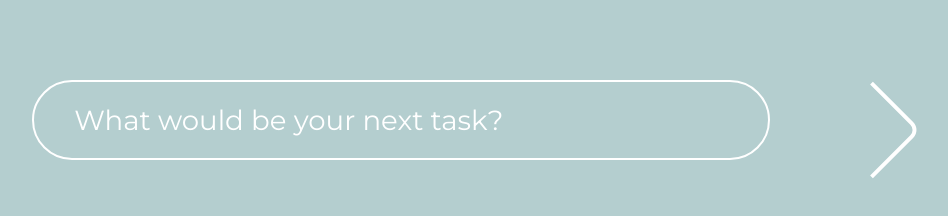
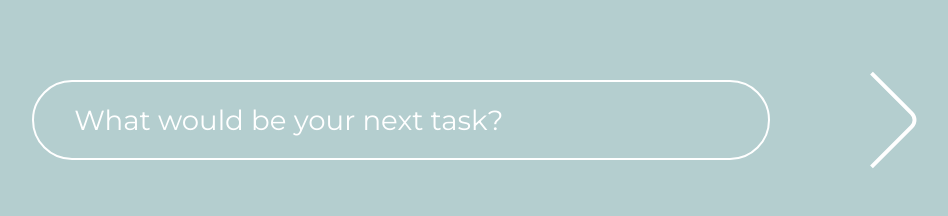
Before and after one commit to jchojna/task-timer, a React (Create React App) app: page / in a window 1280 px wide. Shown: the part 280-496 px from the top of the page, without its empty margins (239-1187 px from the left). Built offline with nearby package versions, Linux system fonts and the light colour scheme.

Commit message:
style(scss): center left and right buttons vertically

```diff
--- a/src/scss/Task&Time.scss
+++ b/src/scss/Task&Time.scss
@@ -104,7 +104,7 @@
   &__button {
     @include flex-center;
     @include button;
-    align-self: start;
+    align-self: center;
     fill: none;
     stroke: #fff;
     stroke-width: 20;
```
